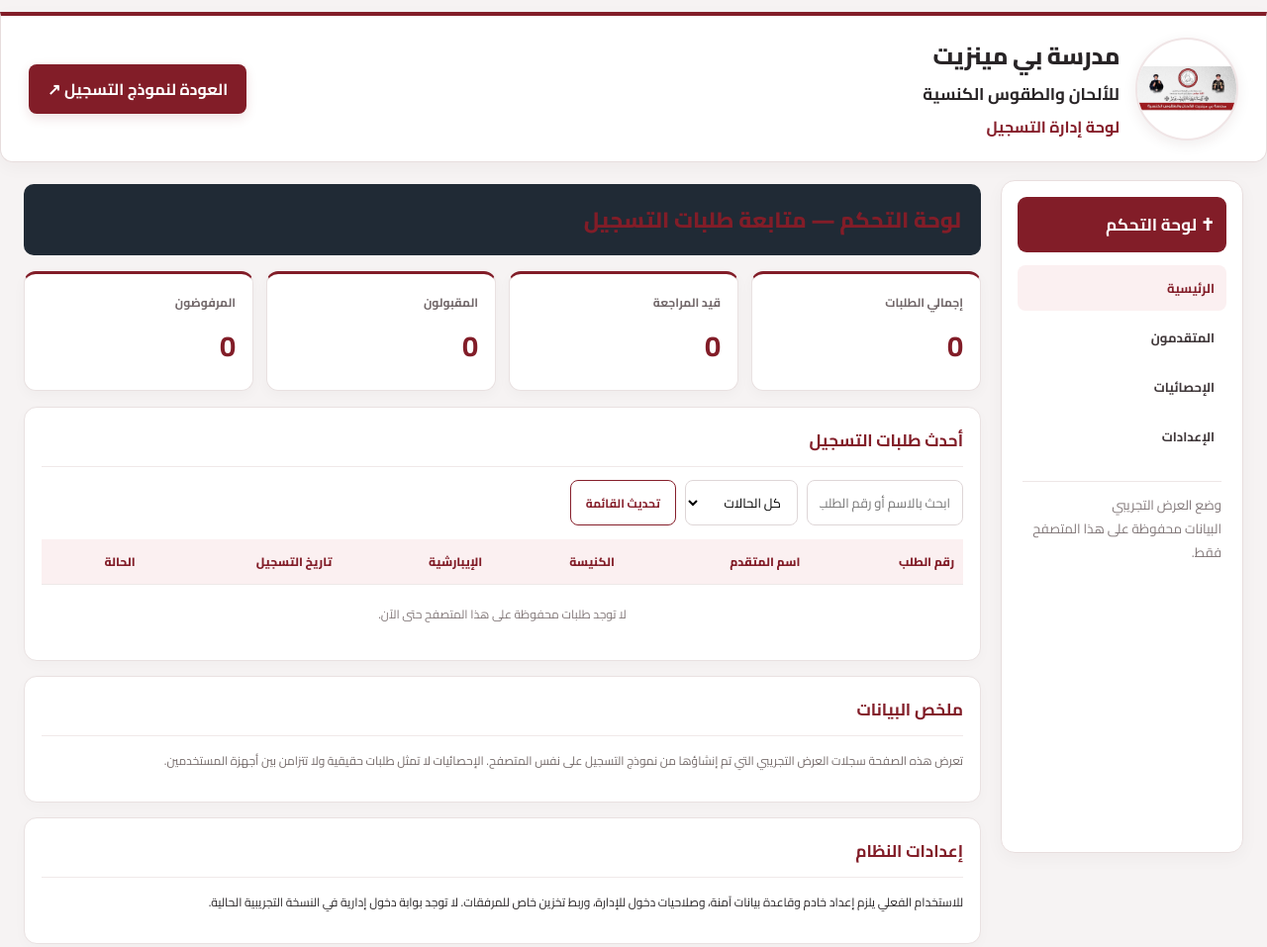
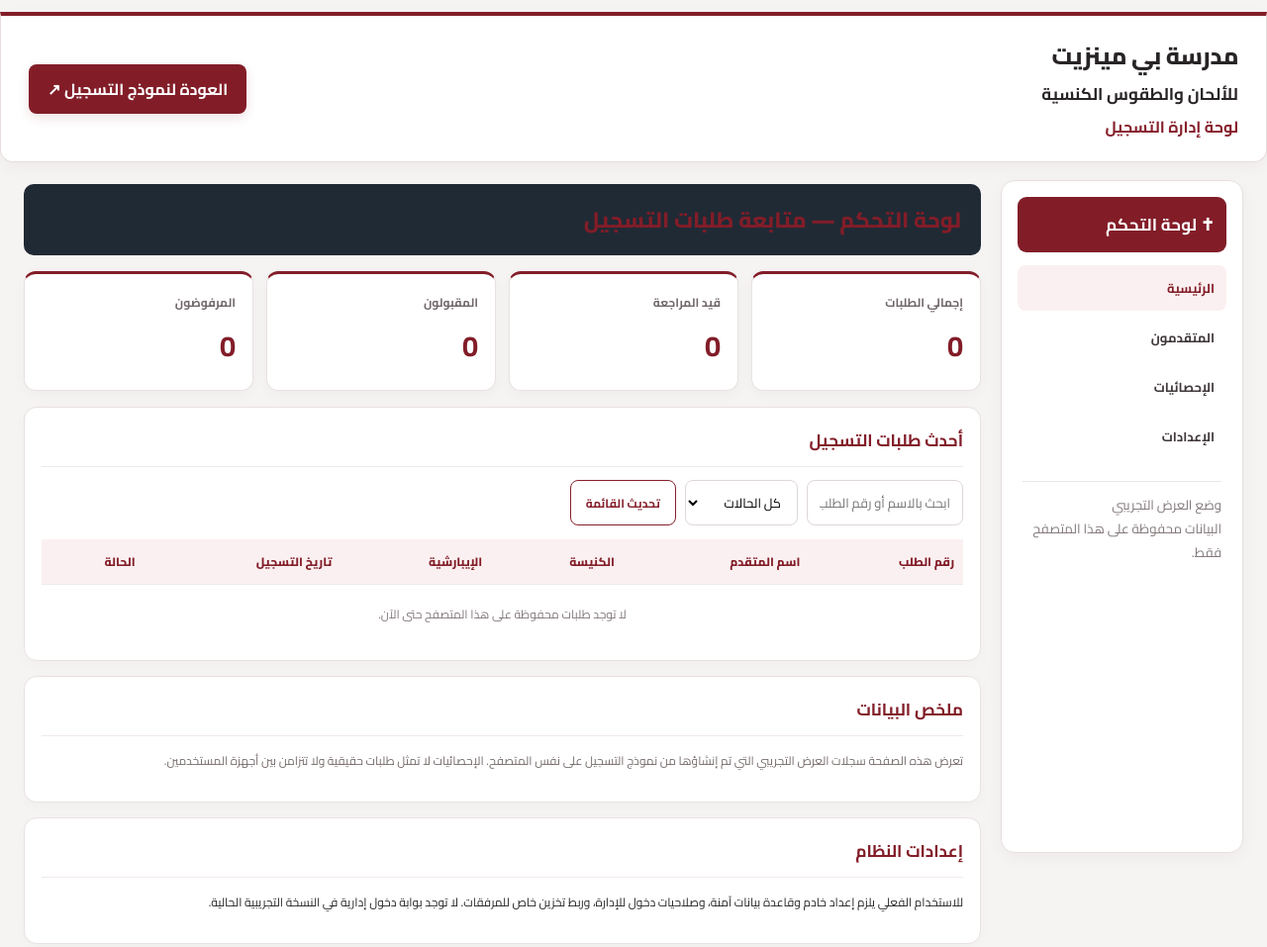
Before and after one commit to mariam2009m44-lab/Online-Registration-System, a plain HTML site: page dashboard.html in a window 1280 px wide. Shown: the whole page at 99% size. Drawn offline with Linux system fonts and the light colour scheme.

Commit message:
Remove header logo image from dashboard

```diff
--- a/dashboard.html
+++ b/dashboard.html
@@ -1,6 +1,6 @@
 <!doctype html>
 <html lang="ar" dir="rtl"><head><meta charset="utf-8"><meta name="viewport" content="width=device-width,initial-scale=1"><title>لوحة التحكم | مدرسة بي مينزيت</title><link rel="preconnect" href="https://fonts.googleapis.com"><link href="https://fonts.googleapis.com/css2?family=Cairo:wght@400;500;600;700;800&display=swap" rel="stylesheet"><link rel="stylesheet" href="style.css"></head><body>
-<header class="site-header"><div class="identity"><img class="school-logo" src="IMG-20261111-WA0191(1).jpg" alt="شعار الكنيسة"><div><h1>مدرسة بي مينزيت</h1><h2>للألحان والطقوس الكنسية</h2><p>لوحة إدارة التسجيل</p></div></div><div class="header-actions"><a class="admin-link" href="index.html">العودة لنموذج التسجيل ↗</a></div></header>
+<header class="site-header"><div class="identity"><div><h1>مدرسة بي مينزيت</h1><h2>للألحان والطقوس الكنسية</h2><p>لوحة إدارة التسجيل</p></div></div><div class="header-actions"><a class="admin-link" href="index.html">العودة لنموذج التسجيل ↗</a></div></header>
 <main class="admin-layout"><aside class="admin-side"><h2>✝ لوحة التحكم</h2><a class="active" href="#overview">الرئيسية</a><a href="#applicants">المتقدمون</a><a href="#reports">الإحصائيات</a><a href="#settings">الإعدادات</a><small style="display:block;color:#cbd3dc;line-height:1.8;margin:22px 5px">وضع العرض التجريبي<br>البيانات محفوظة على هذا المتصفح فقط.</small></aside>
 <section class="admin-main"><div class="admin-title" id="overview">لوحة التحكم — متابعة طلبات التسجيل</div>
 <div class="stat-grid"><div class="stat"><span>إجمالي الطلبات</span><strong id="total">0</strong></div><div class="stat"><span>قيد المراجعة</span><strong id="pending">0</strong></div><div class="stat"><span>المقبولون</span><strong id="accepted">0</strong></div><div class="stat"><span>المرفوضون</span><strong id="rejected">0</strong></div></div>
```
